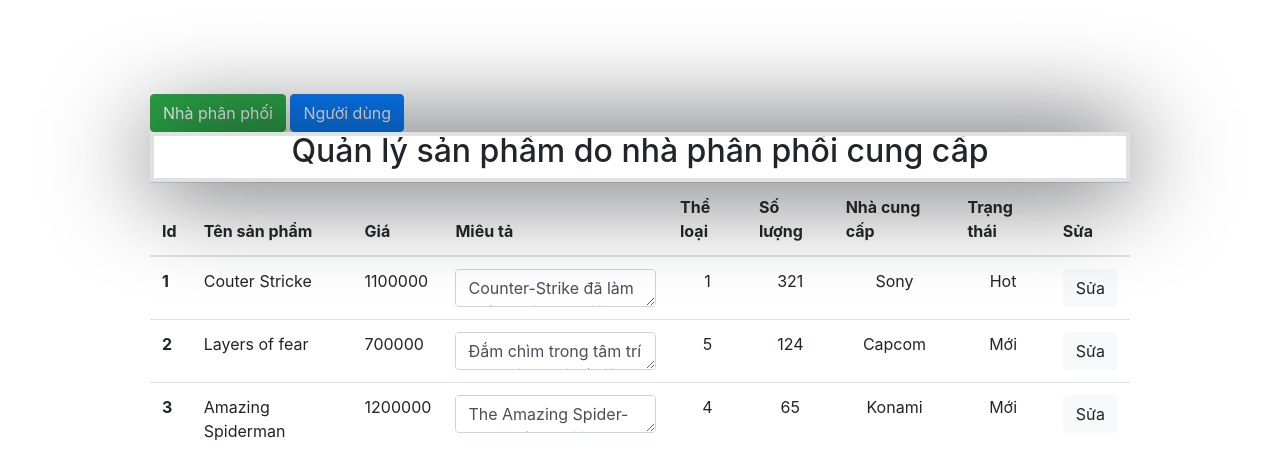
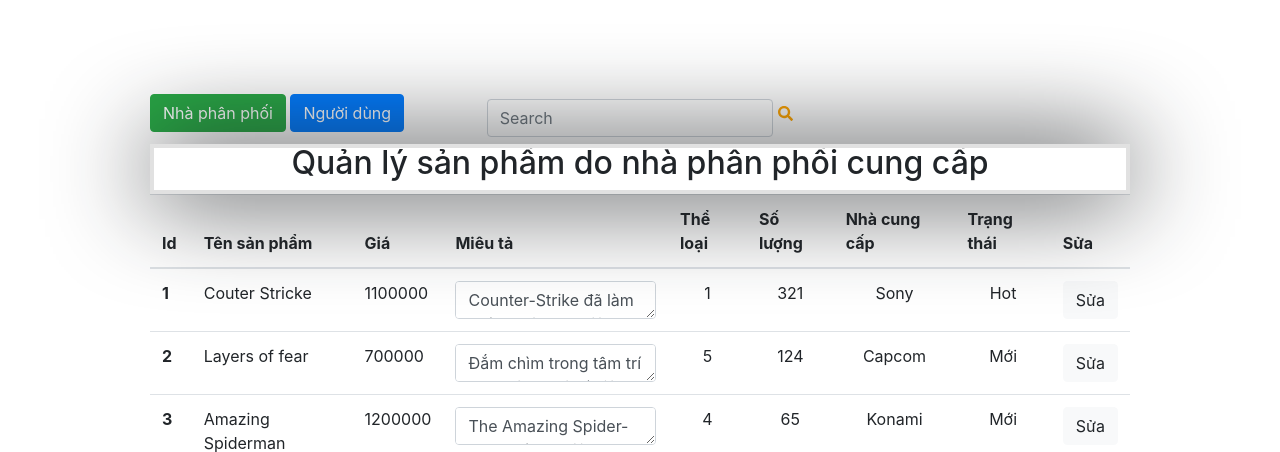
Before and after one commit to Dongtuhust/dongtuweb, a PHP site: page /admin.php in a window 1280 px wide. Shown: the part 56-508 px from the top of the page. Run offline with PHP 8.4, Linux system fonts and the light colour scheme; data comes from the database, SQL or seed files in the repository; some libraries are stand-ins or nearby versions.

Commit message:
update search for admin

```diff
--- a/includes/headeradmin.php
+++ b/includes/headeradmin.php
@@ -10,6 +10,7 @@ session_start();
 	<title>Home</title>
 	<link rel="stylesheet" type="text/css" href="../css/index.css"/>
 	<link rel="stylesheet" type="text/css" href="../css/bootstrap.css"/ >
+	<script src="../js/fontawesome-all.js" type="text/javascript" charset="utf-8" async defer></script>
 	<script src="../js/style.js"></script>
 	<script src="https://code.jquery.com/jquery-3.1.1.min.js"></script>
 	<script src="../js/jquery-3.3.1.min.js"></script>
--- a/view/admin.php
+++ b/view/admin.php
@@ -1,22 +1,24 @@
 <?php include "../includes/headeradmin.php" ?>
 <script>
 	function distributor(){
+		var input_search = $(".input_search").val();
 		$.ajax({
 			url: 'product.php',
 			type: 'post',
 			dataType: 'text',
-			data: {},
+			data: {input_search : input_search},
 			success : function(result){
 				$('#product_list').html(result);
 			}
 		});
 	}
 	function user(){
+		var input_search = $(".input_search").val();
 		$.ajax({
 			url: 'product_user.php',
 			type: 'post',
 			dataType: 'text',
-			data: {},
+			data: {input_search : input_search},
 			success : function(result){
 				$('#product_list').html(result);
 			}
@@ -37,9 +39,18 @@
 	});
 </script>
 <div class="container" style="display: flex;flex-direction: column;">
-	<div class="tab">
-		<button type="button" id="" class="btn btn-success" onclick="distributor()">Nhà phân phối</button>
-		<button type="submit" id="" class="btn btn-primary" onclick="user()">Người dùng</button>
+	<div class="row tab">
+		<div class="col-sm-4">
+			<button type="button" id="" class="btn btn-success" onclick="distributor()">Nhà phân phối</button>
+			<button type="submit" id="" class="btn btn-primary" onclick="user()">Người dùng</button>
+	    </div>
+	    <div class="col-sm-4">
+	    	<span style="margin-top: 5px;margin-bottom: 7px;display: flex;">
+				<input class="form-control input_search" type="search" placeholder="Search" name="search" aria-label="Search">
+				<i style="margin-top: 7px;cursor: pointer;margin-left: 5px;color: orange;font-size: 15px;" class="fas fa-search search">
+				</i>
+			</span>
+	    </div>
 	</div>
 	<!-- Quản lý sản phẩm  ========================================================-->
 	<div id="handling-product">
--- a/view/list_order_new.php
+++ b/view/list_order_new.php
@@ -18,7 +18,11 @@
 	</thead>
 	<tbody>
 		<?php require_once("connectdb.php");
-		$sql = "SELECT * FROM order_customer";
+		if (isset($_POST["input_search"])) {
+			$sql = "SELECT * FROM order_customer where order_id LIKE '%".$_POST["input_search"]."%'";
+		}else{
+			$sql = "SELECT * FROM order_customer";
+		}
 		$result = mysqli_query($connect,$sql);
 		$totalRows = mysqli_num_rows($result);
 		if($totalRows>0){
--- a/view/list_order_old.php
+++ b/view/list_order_old.php
@@ -21,7 +21,11 @@
 	</thead>
 	<tbody>
 		<?php require_once("connectdb.php");
-		$sql = "SELECT * FROM order_old_product";
+		if (isset($_POST["input_search"])) {
+			$sql = "SELECT * FROM order_old_product where order_id LIKE '%".$_POST["input_search"]."%'";
+		}else{
+			$sql = "SELECT * FROM order_old_product";
+		}
 		$result = mysqli_query($connect,$sql);
 		$totalRows = mysqli_num_rows($result);
 		if($totalRows>0){
--- a/view/product.php
+++ b/view/product.php
@@ -17,7 +17,11 @@
 	</thead>
 	<tbody>
 		<?php require_once("connectdb.php");
-		$sql = "SELECT * FROM product";
+		if (isset($_POST["input_search"])) {
+			$sql = "SELECT * FROM product where product_name LIKE '%".$_POST["input_search"]."%'";
+		}else{
+			$sql = "SELECT * FROM product";
+		}
 		$result = mysqli_query($connect,$sql);
 		$totalRows = mysqli_num_rows($result);
 		if($totalRows>0){
--- a/view/product_user.php
+++ b/view/product_user.php
@@ -18,7 +18,11 @@
 	</thead>
 	<tbody>
 		<?php require_once("connectdb.php");
-		$sqlu = "SELECT * FROM product_user";
+		if (isset($_POST["input_search"])) {
+			$sqlu = "SELECT * FROM product_user where user_email LIKE '%".$_POST["input_search"]."%'";
+		}else{
+			$sqlu = "SELECT * FROM product_user";
+		}
 		$resultu = mysqli_query($connect,$sqlu);
 		$totalRowsu = mysqli_num_rows($resultu);
 		if($totalRowsu>0){
--- a/view/search_result.php
+++ b/view/search_result.php
@@ -2,7 +2,7 @@
 <?php
 $search = $_GET["search"];
 ?>
-<div class="sign-in" style="margin-bottom: 200px;">
+<div class="sign-in" style="margin-bottom: 250px;">
 	<div class="row">
 		<div class="col-sm-12">
 			<?php require_once("connectdb.php");
```
Also changed, not shown: view/admin_order.php (+16 -5 lines).
